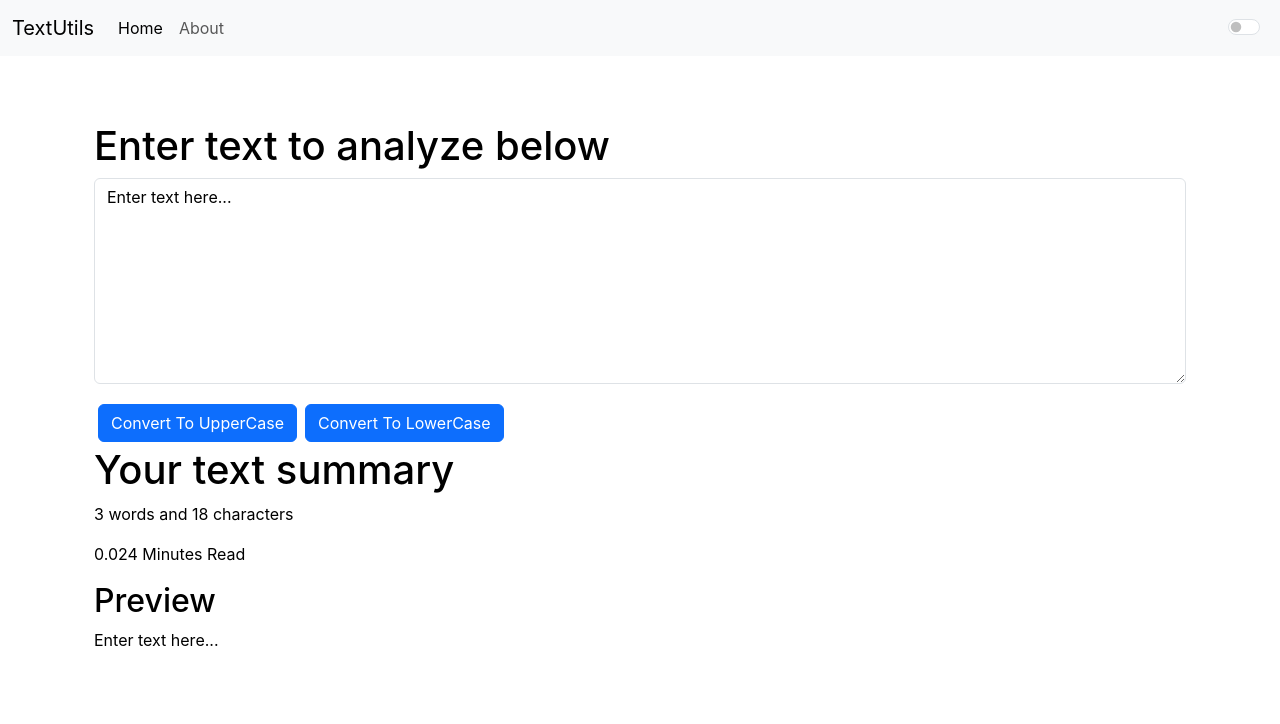
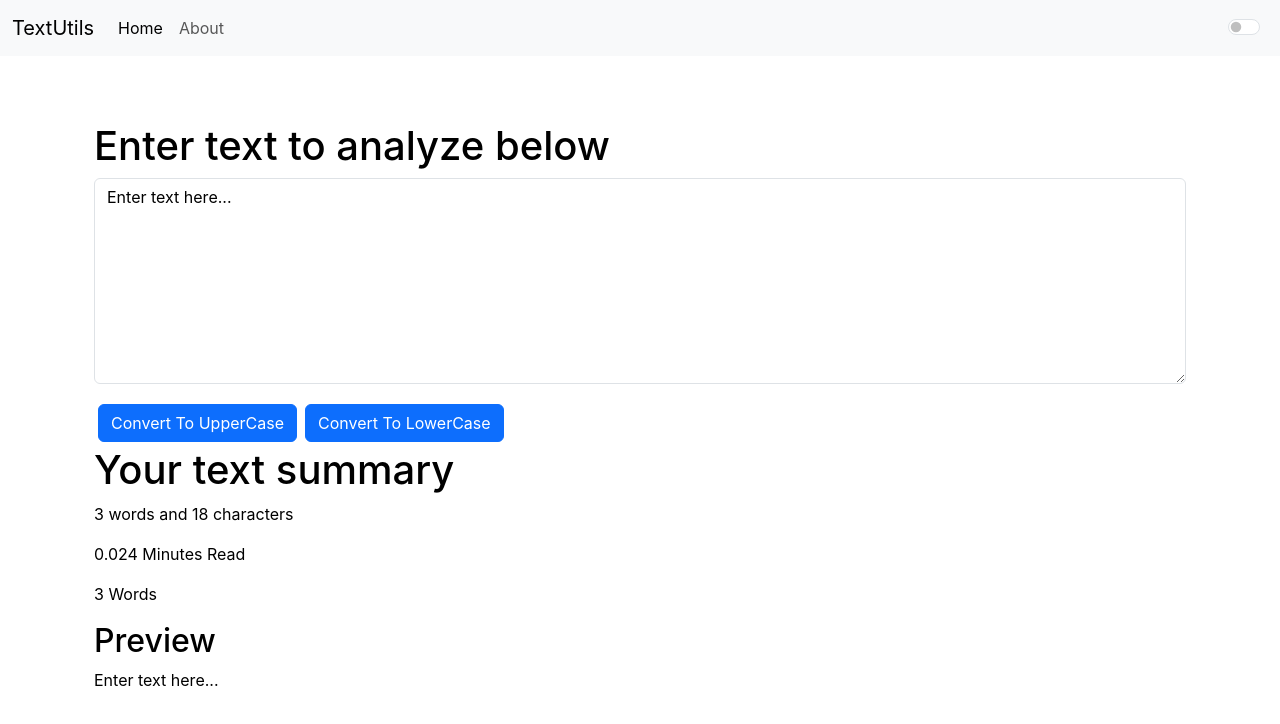
Before and after one commit to Ankita-Subedi/Learning-React, a React (Create React App) app in the folder textutils/: page / in a window 1280 px wide. Shown: the top 724 px of the page. Built offline with nearby package versions, Linux system fonts and the light colour scheme.

Commit message:
bug fix in word count

```diff
--- a/textutils/src/components/TextBox.js
+++ b/textutils/src/components/TextBox.js
@@ -60,7 +60,9 @@ export default function TextBox(props) {
           {/* {text.split(" ").length} words and {text.length} characters */}
           {countWords(text)} words and {text.length} characters
         </p>
-        <p>{0.008 * text.split(" ").length} Minutes Read</p>
+        {/* <p>{0.008 * text.split(" ").length} Minutes Read</p> */}
+        <p>{0.008 * countWords()} Minutes Read</p>
+        <p>{countWords()} Words</p>
         <h2>Preview</h2>
         <p>{text.length > 0 ? text : "Enter some text to preview it here"}</p>
       </div>
```
